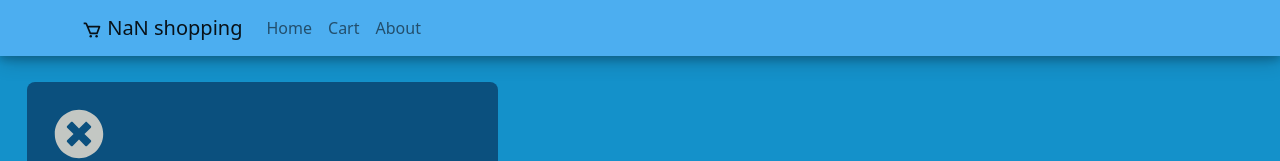
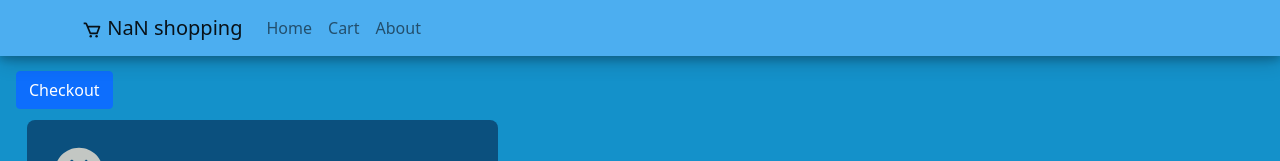
Before and after one commit to nourwalid70/Shopping_Cart, a React (Create React App) app: page /cart in a window 1280 px wide. Shown: the top 161 px of the page. Built offline with nearby package versions, Linux system fonts and the light colour scheme; no server answers; data requests are answered from the project's data file; grey boxes are pictures that could not be loaded.

Commit message:
Add files via upload

```diff
--- a/src/components/About.js
+++ b/src/components/About.js
@@ -5,7 +5,8 @@ const About = () => {
 
         <div className="about">
                 <img className="logo" src={logo} alt="logo" />
-         <p >  NaN shopping is a website providing products such as jackets, t-shirts, bags,accessories and more for affordable prices.
+         <p >  NaN shopping is a website providing products such as jackets, t-shirts, bags,accessories
+               <br/>and more for affordable prices.
                <br/>The payment can be done with credit card or cash upon receiving.
             </p>
         </div>
--- a/src/components/Cart.js
+++ b/src/components/Cart.js
@@ -1,9 +1,13 @@
 import Item from "./Item";
+import Modalbox from "./Modalbox";
+
 const Cart = (props) => {
     const { items, addToCart, removeFromCart, deleteAll} = props;
+    const len = items.length;
 
     return(
         <div className="cart">
+            {len>0 ? (<Modalbox className="modalB"></Modalbox>) : (<p className="cartI">No items in the cart to show !</p>)}<br/>
             {items.map((item) => (
                 <div className="item">
                     <Item item={item} key={item.id} addToCart={addToCart} removeFromCart={removeFromCart} deleteAll={deleteAll}></Item>
--- a/src/components/Item.js
+++ b/src/components/Item.js
@@ -1,7 +1,7 @@
 import { FaPlusCircle } from "react-icons/fa";
 import { FaMinusCircle } from "react-icons/fa";
 import { FaTimesCircle } from "react-icons/fa";
-import Modalbox from "./Modalbox";
+
 const Item = (props) => {
     const { item, addToCart, removeFromCart, deleteAll} = props;
 
@@ -13,7 +13,6 @@ const Item = (props) => {
             < FaMinusCircle onClick={() => removeFromCart(item)} size={50} className="minus"/>
             < p className="priceI" > {item.qty} X $ {item.price}</p>
             < FaPlusCircle onClick={() => addToCart(item)} size={50} className="plus"/>
-            <Modalbox></Modalbox>
         </div>
     );
 }
```
